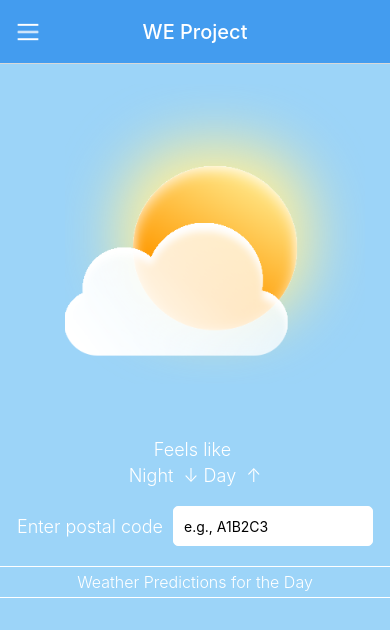
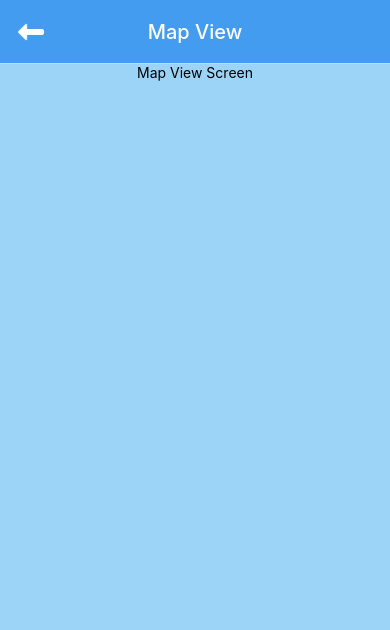
Before and after one commit to parthvekariya98/we_protect_repo, a React Native app in the folder WeProtect/: screen /MapViewScreen in a window 390 px wide. Shown: the top 630 px of the page. Built offline with nearby package versions, Linux system fonts and the light colour scheme.

Commit message:
- main screen style changes and location selection option added with postal code

```diff
--- a/WeProtect/App.js
+++ b/WeProtect/App.js
@@ -12,6 +12,7 @@ import LoginScreen from './src/screens/LoginScreen';
 import ForgotPassword from './src/screens/ForgotPassword';
 import CompareScreen from './src/screens/CompareScreen';
 import NewsAlerts from './src/screens/NewsAlerts';
+import MapViewScreen from './src/screens/MapViewScreen';
 
 const Stack = createStackNavigator();
 
@@ -174,6 +175,23 @@ const App = () => {
             ),
           })}
         />
+        <Stack.Screen
+          name="MapViewScreen"
+          component={MapViewScreen}
+          options={({ navigation }) => ({
+            title: 'Map View',
+            headerTitleAlign: 'center',
+            headerTitleStyle: {
+              fontSize: 20,
+              color: 'white',
+            },
+            headerLeft: () => (
+              <TouchableOpacity onPress={() => handleBackButton(navigation)} style={{ marginLeft: 16 }}>
+                <Image source={require('./src/images/ic_back.png')} style={{ width: 30, height: 30 }} />
+              </TouchableOpacity>
+            ),
+          })}
+        />
       </Stack.Navigator>
     </NavigationContainer>
   );
--- a/WeProtect/src/screens/MainScreen.js
+++ b/WeProtect/src/screens/MainScreen.js
@@ -1,10 +1,12 @@
 import React, { useState, useEffect } from 'react';
-import { View, Text, Image, TextInput, FlatList, Alert, ScrollView, ActivityIndicator, KeyboardAvoidingView } from 'react-native';
+import { View, Text, Image, TextInput, FlatList, Alert, ScrollView, ActivityIndicator, KeyboardAvoidingView, StyleSheet } from 'react-native';
 import Geolocation from '@react-native-community/geolocation';
 import { TouchableOpacity } from 'react-native-gesture-handler';
+import { useNavigation } from '@react-navigation/native';
 import axios from 'axios';
 import { getWeather, dailyForecast, showWeather, getLocation } from 'react-native-weather-api';
 import { getCelsiusToKelvin, getFormattedHourFromDate, roundOff } from '../helper/helper';
+import { widthPercentageToDP as wp} from 'react-native-responsive-screen';
 
 const MainScreen = () => {
   const [postalCode, setPostalCode] = useState('');
@@ -12,6 +14,11 @@ const MainScreen = () => {
   const [loading, setLoading] = useState(false);
   const [hourlyData, setHourlyData] = useState([]);
   const [weatherData, setWeatherData] = useState(null);
+  const navigation = useNavigation();
+
+  const handleLocationSelect = () => {
+    navigation.navigate('MapViewScreen');
+  };
 
   const validatePostalCode = () => {
     const regex = /^[A-Za-z]\d[A-Za-z]?\d[A-Za-z]\d$/;
@@ -104,16 +111,16 @@ const MainScreen = () => {
   };
 
   const renderItem = ({ item }) => (
-    <View style={{ flexDirection: 'row', width: '100%', paddingHorizontal: 20, paddingVertical: 7, borderBottomWidth: 1, borderBottomColor: 'white', backgroundColor: '#82CAF8' }}>
-      <View style={{ flex: 2, justifyContent: 'center' }}>
-        <Text style={{ fontSize: 18, fontWeight: '600', color: 'white' }}>{getFormattedHourFromDate(item.dt_txt)}</Text>
+    <View style={styles.weatherItem}>
+      <View style={styles.timeContainer}>
+        <Text style={styles.timeText}>{getFormattedHourFromDate(item.dt_txt)}</Text>
       </View>
-      <View style={{ flex: 1, justifyContent: 'center', alignItems: 'flex-end' }}>
-        <Text style={{ fontSize: 18, fontWeight: '600', color: 'white' }}>{roundOff(item.main.temp)}</Text>
+      <View style={styles.temperatureContainer}>
+        <Text style={styles.temperatureText}>{roundOff(item.main.temp)}</Text>
       </View>
-      <View style={{ flex: 1, alignItems: 'flex-end', justifyContent: 'center' }}>
-        <Text style={{ fontSize: 15, fontWeight: '300', color: 'white', marginBottom: 5 }}>{roundOff(item.main.temp_max)} ↑</Text>
-        <Text style={{ fontSize: 15, fontWeight: '300', color: 'white' }}>{roundOff(item.main.temp_min)} ↓</Text>
+      <View style={styles.tempMinMaxContainer}>
+        <Text style={styles.tempMinMaxText}>{roundOff(item.main.temp_max)} ↑</Text>
+        <Text style={styles.tempMinMaxText}>{roundOff(item.main.temp_min)} ↓</Text>
       </View>
     </View>
   );
@@ -121,26 +128,29 @@ const MainScreen = () => {
   return (
     <KeyboardAvoidingView style={{ flex: 1 }} behavior="padding">
       <ScrollView contentContainerStyle={{ flexGrow: 1 }}>
-        <View style={{ flex: 1, alignItems: 'center', backgroundColor: '#9CD4F8' }}>
+        <View style={styles.container}>
           <Image
             source={require('../images/icon1.png')}
             // source={{ uri: weatherData ? weatherData.icon : '' }}
-            style={{ width: 300, height: 300, marginTop: 20, marginLeft: 40 }}
+            style={styles.weatherIcon}
           />
-          <View style={{flexDirection:'row'}}>
-          <Text style={{ fontSize: 30, fontWeight: 'bold', color: 'white', marginTop: 5 }}>{weatherData ? getCelsiusToKelvin(weatherData.temp) : ''}</Text>
-          <Image
-            source={{ uri: weatherData ? weatherData.icon : '' }}
-            style={{ width: 50, height: 50 }}
-          />
+          <View style={{ flexDirection: 'row' }}>
+            <Text style={styles.temperature}>{weatherData ? getCelsiusToKelvin(weatherData.temp) : ''}</Text>
+            <Image
+              source={{ uri: weatherData ? weatherData.icon : '' }}
+              style={styles.iconImage}
+            />
           </View>
-          <Text style={{ fontSize: 18, fontWeight: '300', color: 'white', marginTop: 5 }}>Feels like {weatherData ? getCelsiusToKelvin(weatherData.feels_like) + ' (' + weatherData.description + ')' : ''}</Text>
-          <Text style={{ fontSize: 18, fontWeight: '300', color: 'white', marginTop: 5 }}>Night {weatherData ? getCelsiusToKelvin(weatherData.temp_min) : ''} ↓ Day {weatherData ? getCelsiusToKelvin(weatherData.temp_max) : ''} ↑</Text>
+          <Text style={styles.feelsLike}>Feels like {weatherData ? getCelsiusToKelvin(weatherData.feels_like) + ' (' + weatherData.description + ')' : ''}</Text>
+          <Text style={styles.tempMinMax}>Night {weatherData ? getCelsiusToKelvin(weatherData.temp_min) : ''} ↓ Day {weatherData ? getCelsiusToKelvin(weatherData.temp_max) : ''} ↑</Text>
+
+          {/* Postal Code and Select Location */}
           {currentLocation == '' ?
-            <View style={{ flexDirection: 'row', alignItems: 'center', marginTop: 20 }}>
-              <Text style={{ fontSize: 18, fontWeight: '300', color: 'white', marginRight: 10 }}>Enter postal code</Text>
+          <View style={styles.postalCodeContainer}>
+            <View style={styles.postalCodeInputContainer}>
+              <Text style={styles.postalCodeText}>Enter postal code</Text>
               <TextInput
-                style={{ height: 40, width: 200, borderColor: 'white', borderWidth: 1, borderRadius: 5, paddingHorizontal: 10, color: 'black', backgroundColor: 'white' }}
+                style={styles.postalCodeInput}
                 placeholder="e.g., A1B2C3"
                 maxLength={6}
                 value={postalCode}
@@ -148,17 +158,24 @@ const MainScreen = () => {
                 onSubmitEditing={handlePostalCodeSubmit}
               />
             </View>
-            :
+            <Text style={styles.orText}>----  OR  ----</Text>
+            <TouchableOpacity onPress={handleLocationSelect} style={styles.selectLocationButton}>
+              <Text style={styles.selectLocationButtonText}>Select Location</Text>
+            </TouchableOpacity>
+          </View>
+
+
+           :
             <TouchableOpacity onPress={() => { setCurrentLocation('') }}>
-              <Text style={{ fontSize: 30, fontWeight: 'bold', color: 'white', marginTop: 5 }}>{currentLocation}</Text>
+              <Text style={styles.currentLocationText}>{currentLocation}</Text>
             </TouchableOpacity>
-
           }
 
-          <View style={{ width: '100%', marginTop: 20 }}>
-            <View style={{ height: 1, backgroundColor: 'white', marginBottom: 5 }} />
-            <Text style={{ fontSize: 16, fontWeight: '300', color: 'white', marginBottom: 5, textAlign: 'center' }}>Weather Predictions for the Day</Text>
-            <View style={{ height: 1, backgroundColor: 'white' }} />
+          {/* Weather Predictions */}
+          <View style={styles.weatherPredictionsContainer}>
+            <View style={styles.separator} />
+            <Text style={styles.weatherPredictionsTitle}>Weather Predictions for the Day</Text>
+            <View style={styles.separator} />
             <FlatList
               data={hourlyData}
               renderItem={renderItem}
@@ -177,7 +194,150 @@ const MainScreen = () => {
         </View>
       )}
     </KeyboardAvoidingView>
+
   );
 };
 
+const styles = StyleSheet.create({
+  container: {
+    flex: 1,
+    alignItems: 'center',
+    backgroundColor: '#9CD4F8',
+  },
+  weatherIcon: {
+    width: 300,
+    height: 300,
+    marginTop: 20,
+    marginLeft: 40,
+  },
+  temperature: {
+    fontSize: 30,
+    fontWeight: 'bold',
+    color: 'white',
+    marginTop: 5,
+  },
+  iconImage: {
+    width: 50,
+    height: 50,
+  },
+  feelsLike: {
+    fontSize: 18,
+    fontWeight: '300',
+    color: 'white',
+    marginTop: 5,
+  },
+  tempMinMax: {
+    fontSize: 18,
+    fontWeight: '300',
+    color: 'white',
+    marginTop: 5,
+  },
+  postalCodeContainer: {
+    alignItems: 'center',
+  },
+  postalCodeInputContainer: {
+    flexDirection: 'row',
+    alignItems: 'center',
+    marginTop: 20,
+  },
+  postalCodeText: {
+    fontSize: 18,
+    fontWeight: '300',
+    color: 'white',
+    marginRight: 10,
+  },
+  postalCodeInput: {
+    height: 40,
+    width: 200,
+    borderColor: 'white',
+    borderWidth: 1,
+    borderRadius: 5,
+    paddingHorizontal: 10,
+    color: 'black',
+    backgroundColor: 'white',
+  },
+  orText: {
+    fontSize: 18,
+    fontWeight: 'bold',
+    color: 'white',
+    marginVertical: 10,
+  },
+  selectLocationButton: {
+    flexDirection: 'row',
+    justifyContent: 'center',
+    alignItems: 'center',
+    marginHorizontal: 10,
+    paddingHorizontal: 20,
+    paddingVertical: 15,
+    backgroundColor: '#439CEF',
+    borderRadius: 8,
+    width: wp('42%'),
+  },
+  selectLocationButtonText: {
+    fontSize: 18,
+    fontWeight: '300',
+    color: 'white',
+  },
+  currentLocationText: {
+    fontSize: 30,
+    fontWeight: 'bold',
+    color: 'white',
+    marginTop: 5,
+  },
+  weatherPredictionsContainer: {
+    width: '100%',
+    marginTop: 20,
+  },
+  separator: {
+    height: 1,
+    backgroundColor: 'white',
+  },
+  weatherPredictionsTitle: {
+    fontSize: 16,
+    fontWeight: '300',
+    color: 'white',
+    marginVertical: 5,
+    textAlign: 'center',
+  },
+  weatherItem: {
+    flexDirection: 'row',
+    width: '100%',
+    paddingHorizontal: 20,
+    paddingVertical: 7,
+    borderBottomWidth: 1,
+    borderBottomColor: 'white',
+    backgroundColor: '#82CAF8',
+  },
+  timeContainer: {
+    flex: 2,
+    justifyContent: 'center',
+  },
+  timeText: {
+    fontSize: 18,
+    fontWeight: '600',
+    color: 'white',
+  },
+  temperatureContainer: {
+    flex: 1,
+    justifyContent: 'center',
+    alignItems: 'flex-end',
+  },
+  temperatureText: {
+    fontSize: 18,
+    fontWeight: '600',
+    color: 'white',
+  },
+  tempMinMaxContainer: {
+    flex: 1,
+    alignItems: 'flex-end',
+    justifyContent: 'center',
+  },
+  tempMinMaxText: {
+    fontSize: 15,
+    fontWeight: '300',
+    color: 'white',
+    marginBottom: 5,
+  },
+});
+
 export default MainScreen;
--- /dev/null
+++ b/WeProtect/src/screens/MapViewScreen.js
@@ -0,0 +1,20 @@
+import React, { useState } from 'react';
+import { View, Text, TouchableOpacity, Image, StyleSheet, FlatList } from 'react-native';
+import { useNavigation } from '@react-navigation/native';
+import NewsAlertItem from './NewsAlertItem';
+
+const MapViewScreen = () => {
+    const navigation = useNavigation();
+
+    return (
+        <View style={{ flex: 1, backgroundColor: '#9CD4F8', alignItems: 'center' }}>
+           <Text>Map View Screen</Text>
+        </View>
+    );
+};
+
+const styles = StyleSheet.create({
+
+});
+
+export default MapViewScreen;
```
